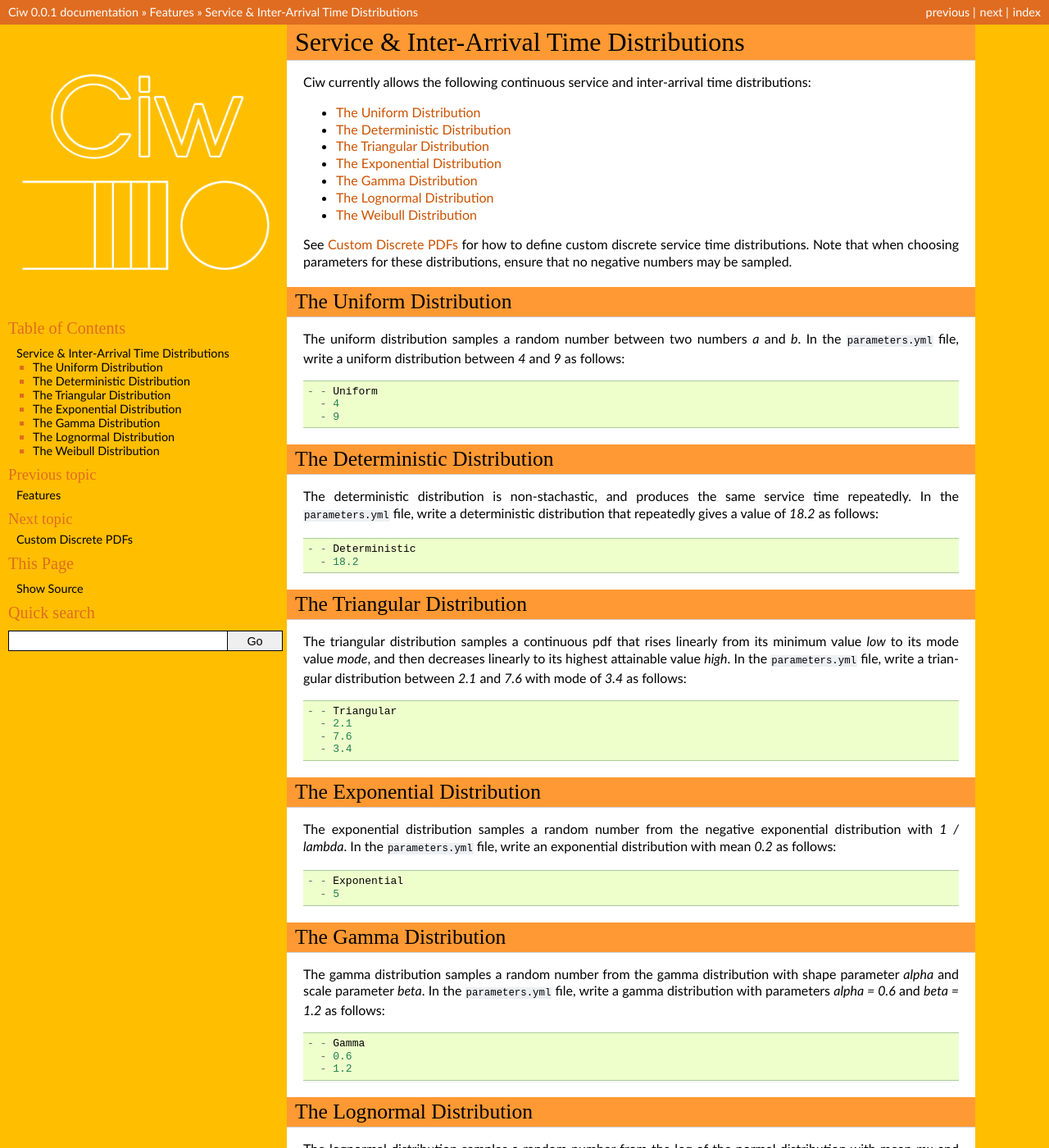
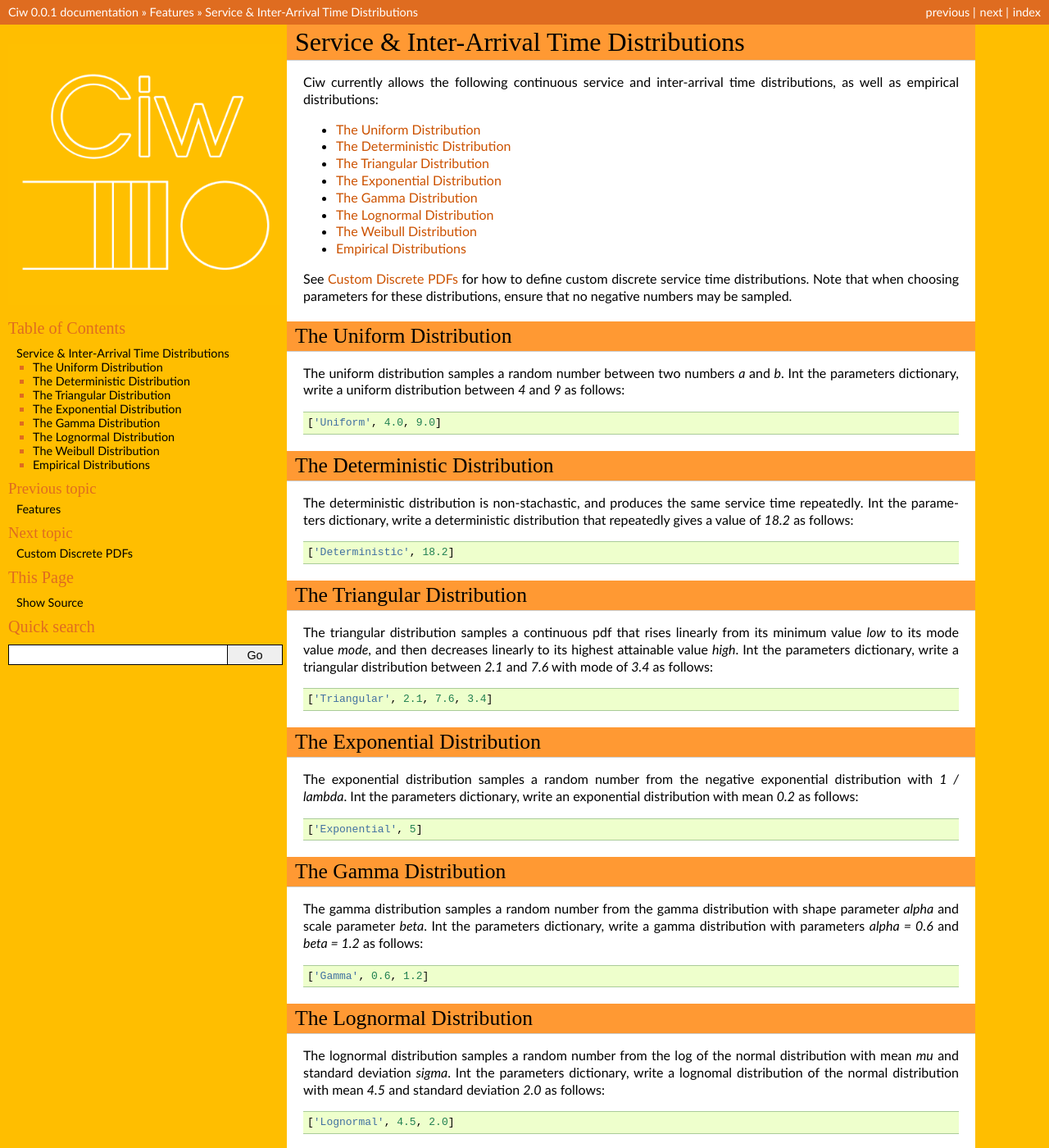
Before and after one commit to CiwPython/Ciw, a Sphinx documentation site: the page built from docs/Features/service_distributions.rst, in a window 1280 px wide and 1400 px high. Shown: the whole window at 82% size. Built offline with Sphinx 7.4.7, drawn with Linux system fonts in a browser that asks for light colours; some of the changed text lies outside the part shown.

Commit message:
docs on empirical distributions

```diff
--- a/docs/Features/service_distributions.rst
+++ b/docs/Features/service_distributions.rst
@@ -4,7 +4,7 @@
 Service & Inter-Arrival Time Distributions
 ==========================================
 
-Ciw currently allows the following continuous service and inter-arrival time distributions:
+Ciw currently allows the following continuous service and inter-arrival time distributions, as well as empirical distributions:
 
 - :ref:`uniform_dist`
 - :ref:`deterministic_dist`
@@ -13,6 +13,8 @@
 - :ref:`gamma_dist`
 - :ref:`lognormal_dist`
 - :ref:`weibull_dist`
+- :ref:`empirical_dist`
+
 
 See :ref:`custom-distributions` for how to define custom discrete service time distributions.
 Note that when choosing parameters for these distributions, ensure that no negative numbers may be sampled.
@@ -24,11 +26,9 @@
 ------------------------
 
 The uniform distribution samples a random number between two numbers `a` and `b`.
-In the :code:`parameters.yml` file, write a uniform distribution between `4` and `9` as follows::
+Int the parameters dictionary, write a uniform distribution between `4` and `9` as follows::
 
-    - - Uniform
-      - 4
-      - 9
+    ['Uniform', 4.0, 9.0]
 
 
 
@@ -40,10 +40,9 @@
 ------------------------------
 
 The deterministic distribution is non-stachastic, and produces the same service time repeatedly.
-In the :code:`parameters.yml` file, write a deterministic distribution that repeatedly gives a value of `18.2` as follows::
+Int the parameters dictionary, write a deterministic distribution that repeatedly gives a value of `18.2` as follows::
 
-    - - Deterministic
-      - 18.2
+    ['Deterministic', 18.2]
 
 
 
@@ -55,12 +54,9 @@
 ---------------------------
 
 The triangular distribution samples a continuous pdf that rises linearly from its minimum value `low` to its mode value `mode`, and then decreases linearly to its highest attainable value `high`.
-In the :code:`parameters.yml` file, write a triangular distribution between `2.1` and `7.6` with mode of `3.4` as follows::
+Int the parameters dictionary, write a triangular distribution between `2.1` and `7.6` with mode of `3.4` as follows::
 
-    - - Triangular
-      - 2.1
-      - 7.6
-      - 3.4
+    ['Triangular', 2.1, 7.6, 3.4]
 
 
 
@@ -73,10 +69,9 @@
 ----------------------------
 
 The exponential distribution samples a random number from the negative exponential distribution with `1 / lambda`.
-In the :code:`parameters.yml` file, write an exponential distribution with mean `0.2` as follows::
+Int the parameters dictionary, write an exponential distribution with mean `0.2` as follows::
 
-    - - Exponential
-      - 5
+    ['Exponential', 5]
 
 
 
@@ -91,11 +86,9 @@
 ----------------------
 
 The gamma distribution samples a random number from the gamma distribution with shape parameter `alpha` and scale parameter `beta`.
-In the :code:`parameters.yml` file, write a gamma distribution with parameters `alpha = 0.6` and `beta = 1.2` as follows::
+Int the parameters dictionary, write a gamma distribution with parameters `alpha = 0.6` and `beta = 1.2` as follows::
 
-    - - Gamma
-      - 0.6
-      - 1.2
+    ['Gamma', 0.6, 1.2]
 
 
 
@@ -110,11 +103,9 @@
 --------------------------
 
 The lognormal distribution samples a random number from the log of the normal distribution with mean `mu` and standard deviation `sigma`.
-In the :code:`parameters.yml` file, write a lognomal distribution of the normal distribution with mean `4.5` and standard deviation `2.0` as follows::
+Int the parameters dictionary, write a lognomal distribution of the normal distribution with mean `4.5` and standard deviation `2.0` as follows::
 
-    - - Lognormal
-      - 4.5
-      - 2.0
+    ['Lognormal', 4.5, 2.0]
 
 
 
@@ -128,8 +119,26 @@
 ------------------------
 
 The Weibull distribution samples a random number from the Weibull distribution with scale parameter `alpha` and shape parameter `beta`.
-In the :code:`parameters.yml` file, write a Weibull distribution with `alpha = 0.9` and `beta = 0.8` as follows::
+Int the parameters dictionary, write a Weibull distribution with `alpha = 0.9` and `beta = 0.8` as follows::
 
-    - - Weibull
-      - 0.9
-      - 0.8
+    ['Weibull', 0.9, 0.8]
+
+
+
+
+
+.. _empirical_dist:
+
+-----------------------
+Empirical Distributions
+-----------------------
+
+There are two methods of defining empirical distributions in Ciw, either through imputting a list of observations, or through giving a path to a :code:`.csv` file containing observations:
+
+Input list of observations::
+
+    ['Empirical', [0.3, 0.3, 0.3, 0.4, 0.5, 0.6, 0.8, 0.9, 1.1, 1.1, 1.1, 1.1]]
+
+Input path to :code:`.csv` file::
+
+    ['Empirical', '<path_to_file>']
```
